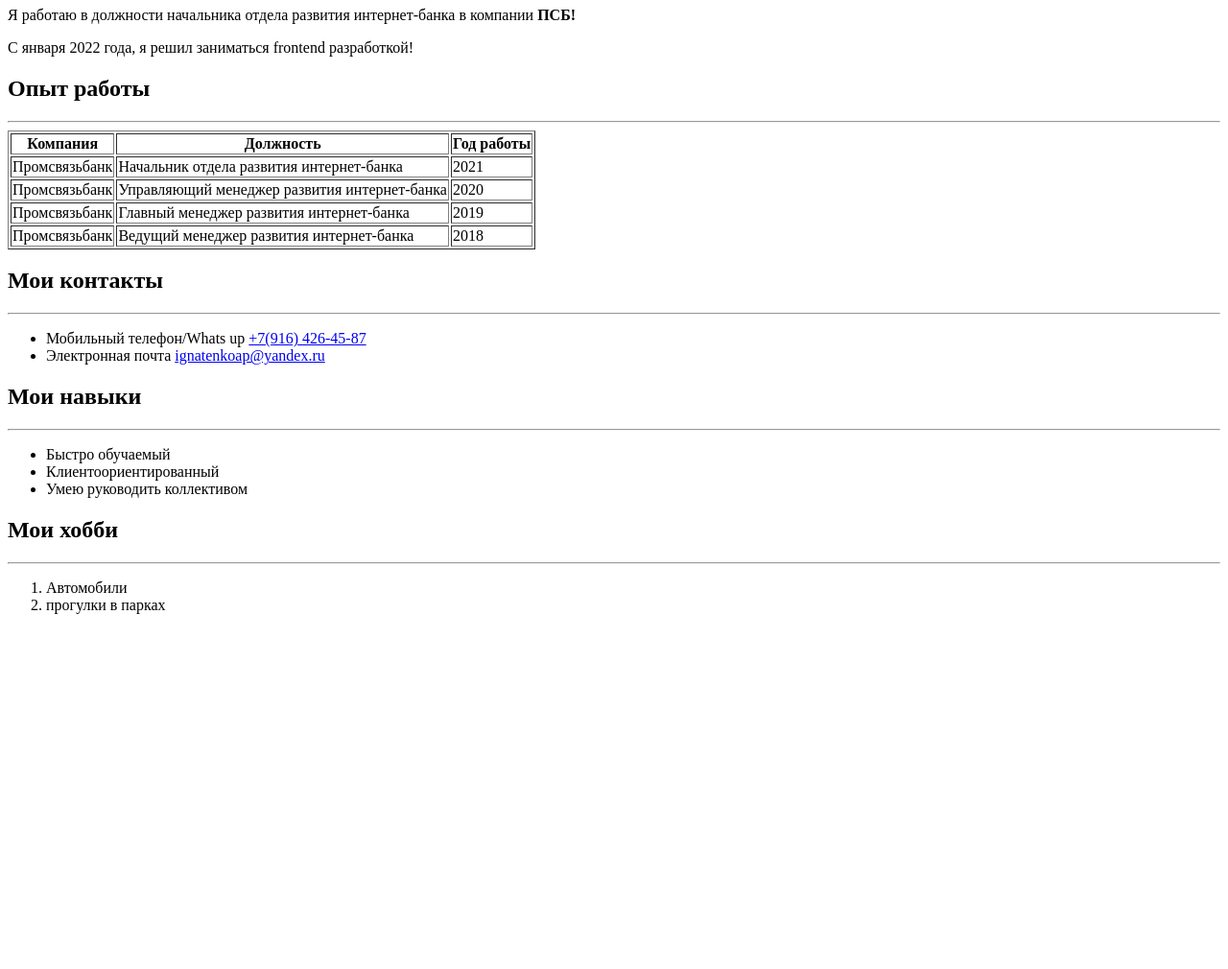
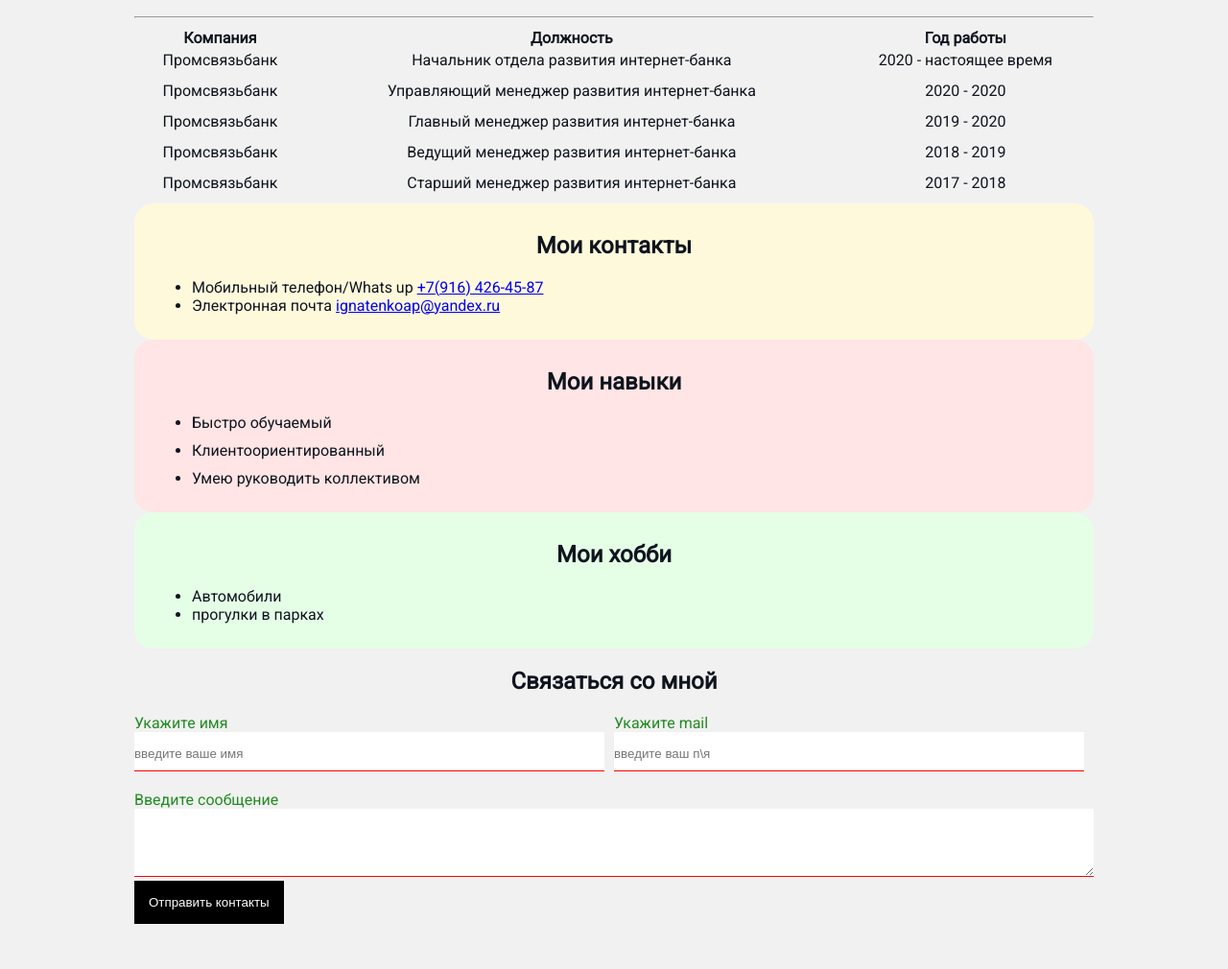
Before and after one commit to IgnatenkoAleksandr/resume, a plain HTML site: page index.html in a window 1280 px wide. Shown: the part 210-1220 px from the top of the page at 96% size. Before the commit the page ends 866 px from the top, so only its background shows below. Drawn offline with Linux system fonts and the light colour scheme.

Commit message:
CV after added css styles

```diff
--- a/index.html
+++ b/index.html
@@ -3,24 +3,23 @@
   <head>
     <meta charset="UTF-8" />
     <title>Резюме Игнатенко Александр</title>
+    <link rel="stylesheet" href="styles.css">
   </head>
   <body>
-    <table cellspacing="10">
-      <tr>
-        <td>
-          <img src="avka.jpg" width="250" alt="тут должно быть мое фото" />
-        </td>
-        <td><h1>Игнатенко Александр Павловоч</h1></td>
-      </tr>
-    </table>
+    <div class="container">
+ <div class="info">
+   <img src="avka.jpg" alt="тут должно быть мое фото" class="avatar"/>
+
+        <div class="info-text"><h1>Игнатенко Александр Павлович</h1>
     <p>
       Я работаю в должности начальника отдела развития интернет-банка в компании
       <strong>ПСБ!</strong>
     </p>
     <p>С января 2022 года, я решил заниматься frontend разработкой!</p>
-
+  </div>
+  </div>
     <h2>Опыт работы</h2>
-    <table border="1">
+    <table class="table">
       <tr>
         <th>Компания</th>
         <th>Должность</th>
@@ -29,46 +28,80 @@
       <tr>
           <td>Промсвязьбанк</td>
           <td>Начальник отдела развития интернет-банка</td>
-          <td>2021</td>
+          <td>2020 - настоящее время</td>
       </tr>
       <tr>
         <td>Промсвязьбанк</td>
         <td>Управляющий менеджер развития интернет-банка</td>
-        <td>2020</td>
+        <td>2020 - 2020</td>
       </tr>
       <tr>
         <td>Промсвязьбанк</td>
         <td>Главный менеджер развития интернет-банка</td>
-        <td>2019</td>
+        <td>2019 - 2020</td>
       </tr>
       <tr>
         <td>Промсвязьбанк</td>
         <td>Ведущий менеджер развития интернет-банка</td>
-        <td>2018</td>
+        <td>2018 - 2019</td>
+      </tr>
+      <tr>
+        <td>Промсвязьбанк</td>
+        <td>Старший менеджер развития интернет-банка</td>
+        <td>2017 - 2018</td>
       </tr>
       <hr />
     </table>
 
-
-    <h2>Мои контакты</h2>
-    <hr />
+    <div class="card bg-yellow">
+    <div class="contact">
+      <h2>Мои контакты</h2>
     <ul>
 <li>Мобильный телефон/Whats up <a href="tel:+79164264587">+7(916) 426-45-87</a></li>
 <li>Электронная почта <a href="mailto:ignatenkoap@yandex.ru">ignatenkoap@yandex.ru</a> </li>
 </ul>
-
+</div>
+</div>
+<div class="card bg-red">
     <h2>Мои навыки</h2>
-    <hr />
-    <ul>
+    <ul class="list_ul">
       <li>Быстро обучаемый</li>
       <li>Клиентоориентированный</li>
       <li>Умею руководить коллективом</li>
     </ul>
+  </div>
+  <div class="card bg-green">
     <h2>Мои хобби</h2>
-    <hr />
-    <ol>
+    <ul class="list_ol">
       <li>Автомобили</li>
       <li>прогулки в парках</li>
-    </ol>
+    </ul>
+  </div>
+
+  <h2>Связаться со мной</h2>
+ <form action="/">
+   <div class="row">
+   <div class="form-group">
+  <label for="name">Укажите имя</label>
+  <input type="name" placeholder="введите ваше имя"></div>
+  <div class="form-group">
+  <label for="mail">Укажите mail</label>
+  <input type="mail" placeholder="введите ваш п\я"></div>
+</div>
+  <div class="form-group">
+  <label for="text">Введите сообщение</label>
+  <textarea name="text" id="" cols="10" rows="3"></textarea>
+</div>
+
+<input class="btn" type="submit" value="Отправить контакты">
+</form>
+
+<!-- <div class="position">
+  <div class="box"></div>
+</div> -->
+
+
+  <div style="margin-bottom: 200px;">
+  </div>
   </body>
 </html>
--- /dev/null
+++ b/styles.css
@@ -0,0 +1,166 @@
+@import url('https://fonts.googleapis.com/css2?family=Roboto&display=swap');
+body{
+    background: #f1f1f1;
+color: #0f141e;
+font: normal 16px 'Roboto', sans-serif;
+
+}
+
+.avatar{
+    width: 200px;
+border-radius: 20px;
+}
+
+.info p{
+    color: black;
+    margin 0px 0px;
+    font-style: italic;
+    /* text-decoration: underline; */
+}
+
+.info{
+    margin-bottom: 20px;
+    display: flex;
+}
+
+@media (max-width: 700px){
+   .info{
+       text-align: center;
+       display: block;
+   }
+}
+
+.info h1{
+    color: black;
+}
+
+.container{
+    max-width: 1000px;
+    margin: auto;
+
+}
+
+.container h2{
+    text-align: center;
+}
+
+.boxmodel div{
+    float: left;
+background: black;
+height: 200px;
+width: 25%;
+border: 4px solid red;
+/* box-sizing: border-box; */
+}
+
+.bg-yellow{
+    background: #fff9dc;
+
+}
+
+.bg-green{
+    background: #e5ffe7;
+}
+
+.bg-red{
+    background: #ffe5e5;
+
+}
+
+.card {
+    padding: 10px 20px;
+    margin-top: 0px;
+    border-radius: 20px;
+}
+
+
+.list_ul{
+padding: 10x 5px;
+}
+
+.list_ul li{
+    margin-bottom: 10px;
+}
+
+.table {
+    width: 100%;
+}
+
+.table td{
+    padding-bottom: 10px;
+    text-align: center;
+}
+
+.table th{
+    text-align: center;
+    }
+
+/* .table td:nth-child(1){
+    color: red;
+} */
+
+.contact h2{
+text-align: center;
+}
+
+.form-group label {
+    display: block;
+    font-size: 16px;
+    color: forestgreen;
+}
+
+.form-group input,.form-group textarea {
+    width: 100%;
+    box-sizing: border-box;
+    border: none;
+    /* background: transparent; */
+    border-bottom: 1px solid red;
+    color: black;
+    padding: 15px 0px 10px;
+    outline-color: red;
+    font-family: sans-serif;
+}
+
+.row{
+    display: flex;
+    margin-bottom: 20px;
+}
+
+.row >.form-group {
+    width: 50%;
+    padding-right: 10px;
+}
+
+.info-text {
+margin-left: 40px;
+}
+
+.btn{
+    background: black;
+    color: white;
+    border: none;
+    padding: 15px 15px;
+    cursor: pointer;
+}
+
+.btn:hover {
+    opacity: 0.7;
+}
+
+.position {
+position: relative;
+border: 4px solid black;
+margin-top: 40px;
+padding: 20px;
+height: 400px;
+}
+
+.box {
+    bottom: 50px;
+    right: 50px;
+    position: fixed;
+    width: 50px;
+    height: 50px;
+    background: lightcoral;
+    border-radius: 50%;
+}
```
Also changed, not shown: avka.jpg.
